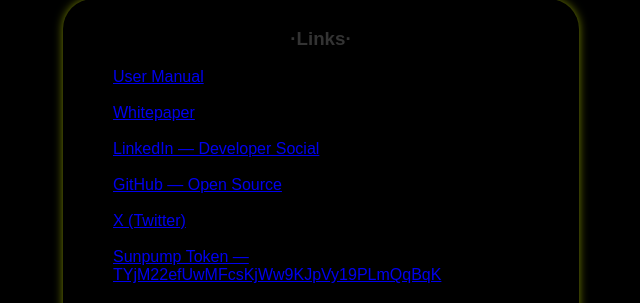
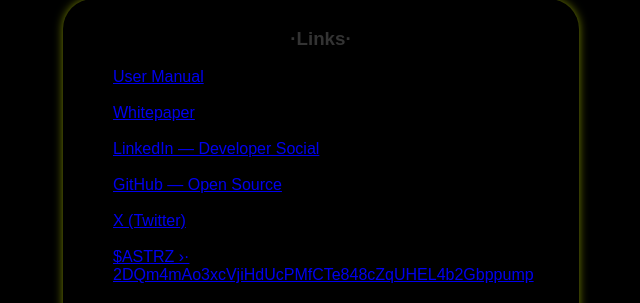
Before and after one commit to spiritorient/astroziv, a Flask app: page / in a window 1280 px wide. Shown: the part 21-324 px from the top of the page, without its empty margins (319-959 px from the left). Run offline with Flask 3, Linux system fonts and the light colour scheme; some libraries are stand-ins or nearby versions.

Commit message:
›·++frnt

```diff
--- a/templates/index.html
+++ b/templates/index.html
@@ -171,8 +171,7 @@
                 <li><a href="https://www.linkedin.com/in/sabijan/" target="_blank">LinkedIn — Developer Social</a></li><br>
                 <li><a href="https://github.com/spiritorient" target="_blank">GitHub — Open Source</a></li><br>
                 <li><a href="https://x.com/astroziv" target="_blank">X (Twitter)</a></li><br>
-                <li><a href="https://sunpump.meme/token/TYjM22efUwMFcsKjWw9KJpVy19PLmQqBqK" target="_blank">Sunpump Token — TYjM22efUwMFcsKjWw9KJpVy19PLmQqBqK</a></li><br>
-                <li><a href="https://pump.fun/coin/2DQm4mAo3xcVjiHdUcPMfCTe848cZqUHEL4b2Gbppump" target="_blank">Pump.fun Coin — 2DQm4mAo3xcVjiHdUcPMfCTe848cZqUHEL4b2Gbppump</a></li><br>
+                <li><a href="https://dexscreener.com/solana/bemzjz24gwrufksud6okj4h4vaue6n2kkxlzcgg1jnks" target="_blank">$ASTRZ ›· 2DQm4mAo3xcVjiHdUcPMfCTe848cZqUHEL4b2Gbppump</a></li><br>
                 <li><a href="https://t.me/s/astroziv_Community" target="_blank">Telegram Community</a></li>
             </ul>
         <!-- </div> -->
```
